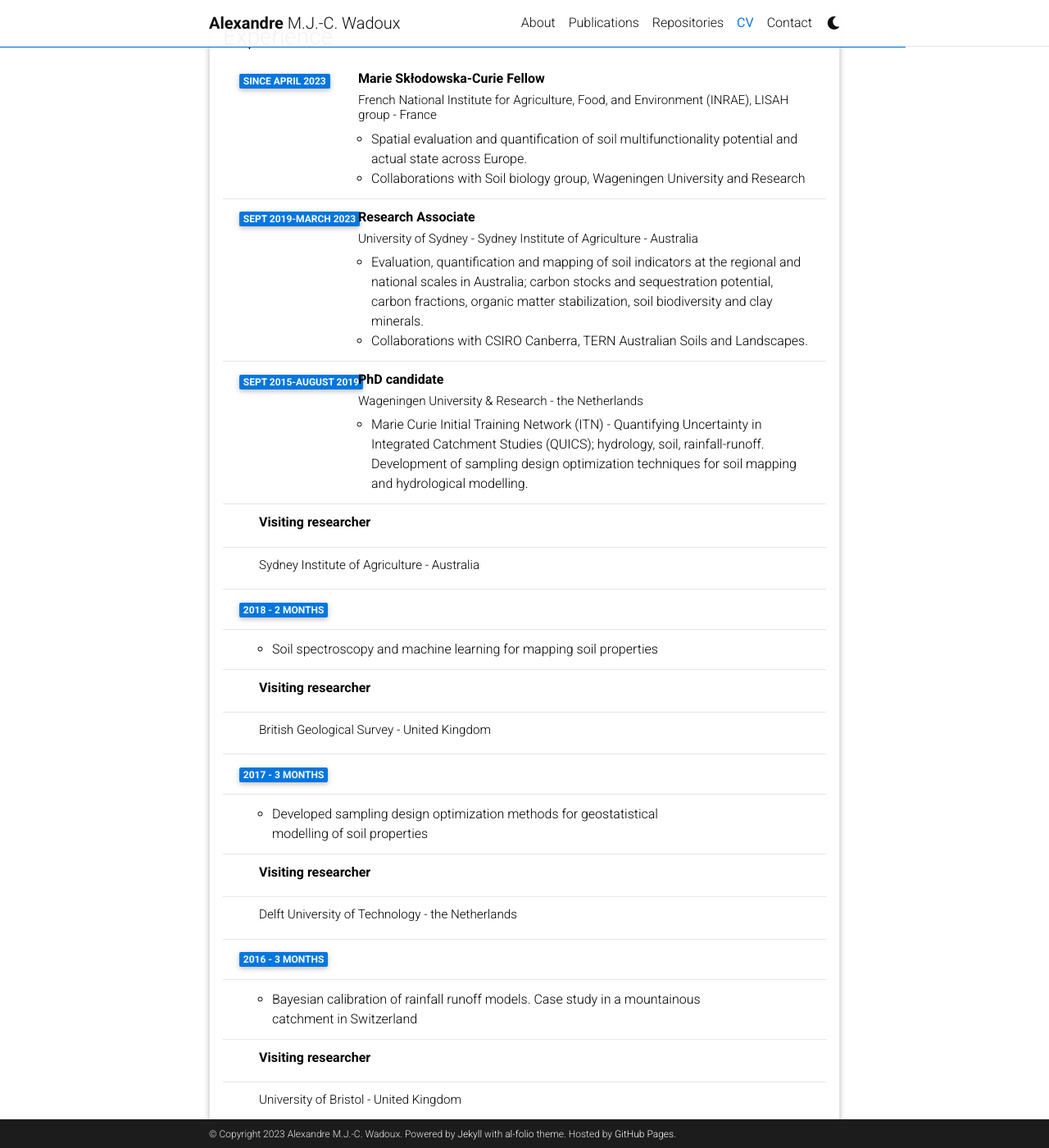
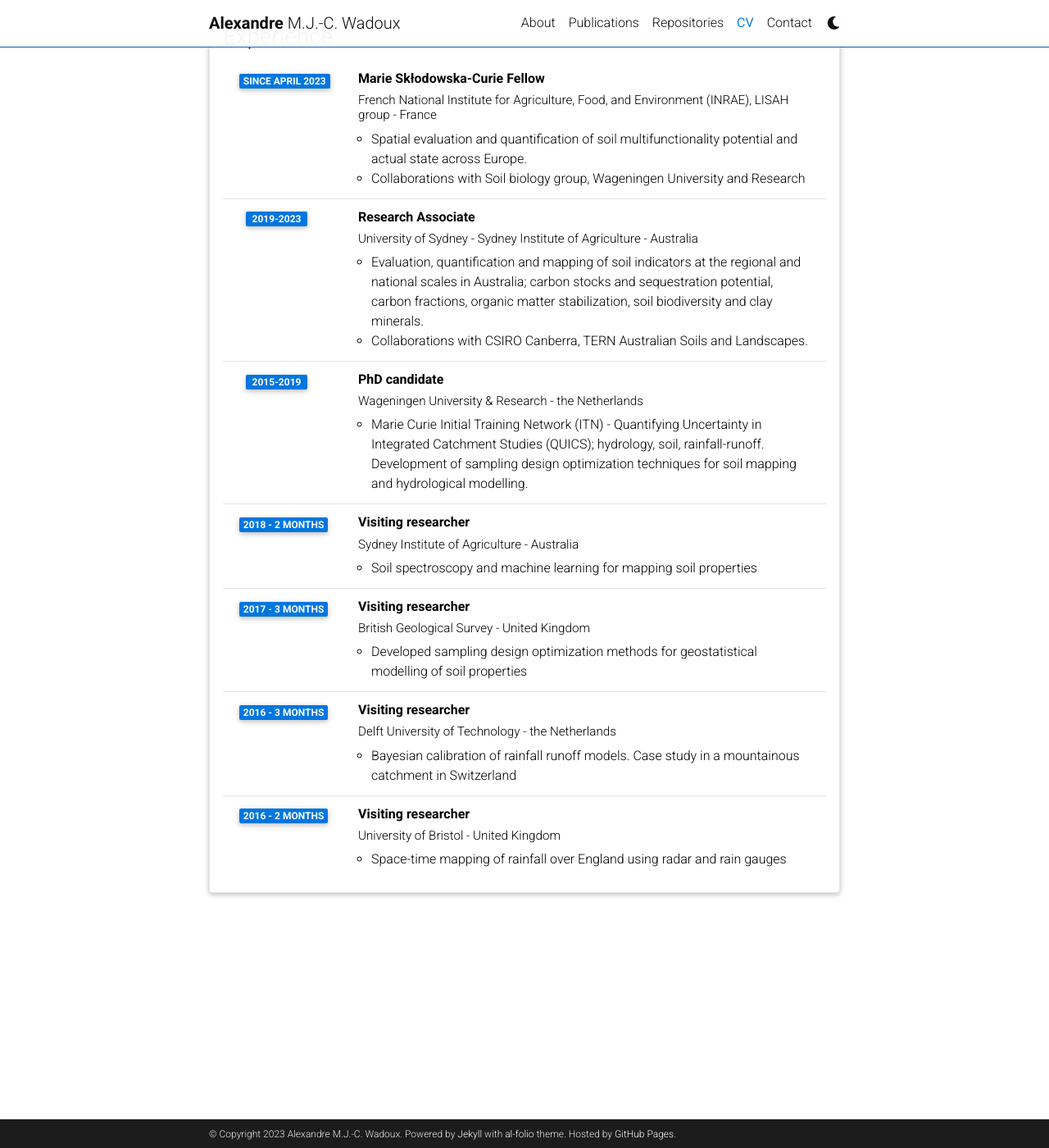
Before and after one commit to AlexandreWadoux/AlexandreWadoux.github.io, a Jekyll site: the page built from _pages/cv.md, in a window 1280 px wide and 1400 px high, scrolled down 1228 px. Shown: the whole window at 82% size. Built offline with Jekyll 4.4.1, drawn with Linux system fonts in a browser that asks for light colours; comment, search, counter and statistics services are not loaded; a style sheet for code colours, icons or effects is not loaded.

Commit message:
Update cv.yml

```diff
--- a/_data/cv.yml
+++ b/_data/cv.yml
@@ -53,37 +53,37 @@
         - Collaborations with Soil biology group, Wageningen University and Research
     - title: Research Associate
       institution: University of Sydney - Sydney Institute of Agriculture - Australia
-      year: Sept 2019-March 2023
+      year: 2019-2023
       description:
         - Evaluation, quantification and mapping of soil indicators at the regional and national scales in Australia; carbon stocks and sequestration potential, carbon fractions, organic matter stabilization, soil biodiversity and clay minerals.
         - Collaborations with CSIRO Canberra, TERN Australian Soils and Landscapes.
 
     - title: PhD candidate
       institution: Wageningen University & Research - the Netherlands
-      year: Sept 2015-August 2019
+      year: 2015-2019
       description:
         - Marie Curie Initial Training Network (ITN) - Quantifying Uncertainty in Integrated Catchment Studies (QUICS); hydrology, soil, rainfall-runoff. Development of sampling design optimization techniques for soil mapping and hydrological modelling.
 
     - title: Visiting researcher
-    - institution: Sydney Institute of Agriculture - Australia
-    - year: 2018 - 2 months
-    - description:
+      institution: Sydney Institute of Agriculture - Australia
+      year: 2018 - 2 months
+      description:
         - Soil spectroscopy and machine learning for mapping soil properties
 
     - title: Visiting researcher
-    - institution: British Geological Survey - United Kingdom
-    - year: 2017 - 3 months
-    - description:
+      institution: British Geological Survey - United Kingdom
+      year: 2017 - 3 months
+      description:
         - Developed sampling design optimization methods for geostatistical modelling of soil properties
 
     - title: Visiting researcher
-    - institution: Delft University of Technology - the Netherlands
-    - year: 2016 - 3 months
-    - description:
+      institution: Delft University of Technology - the Netherlands
+      year: 2016 - 3 months
+      description:
         - Bayesian calibration of rainfall runoff models. Case study in a mountainous catchment in Switzerland
 
     - title: Visiting researcher
-    - institution: University of Bristol - United Kingdom
-    - year: 2016 - 2 months
-    - description:
+      institution: University of Bristol - United Kingdom
+      year: 2016 - 2 months
+      description:
         - Space-time mapping of rainfall over England using radar and rain gauges
```
